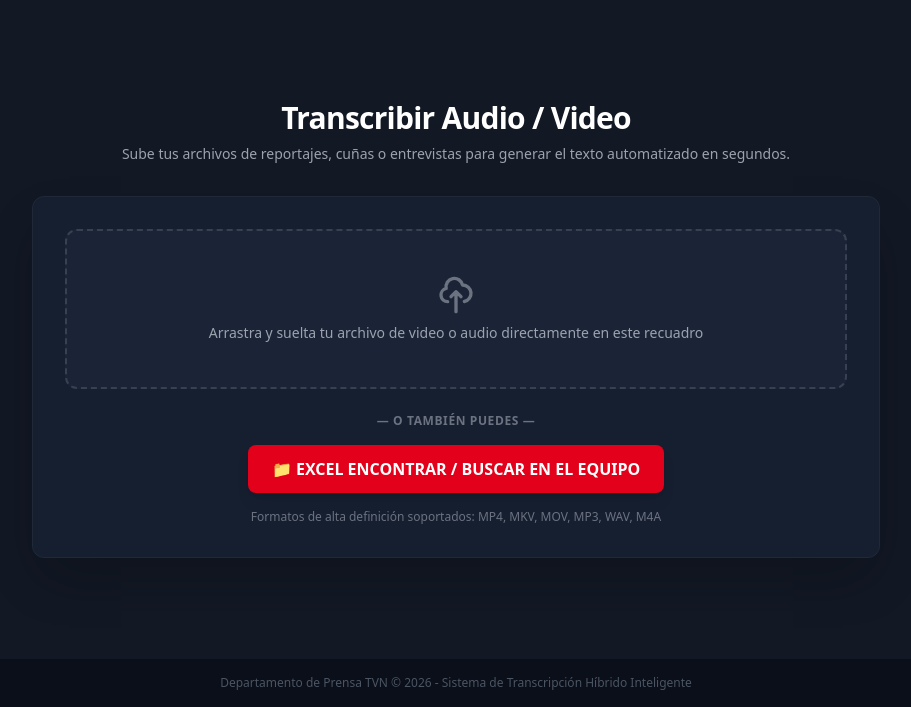
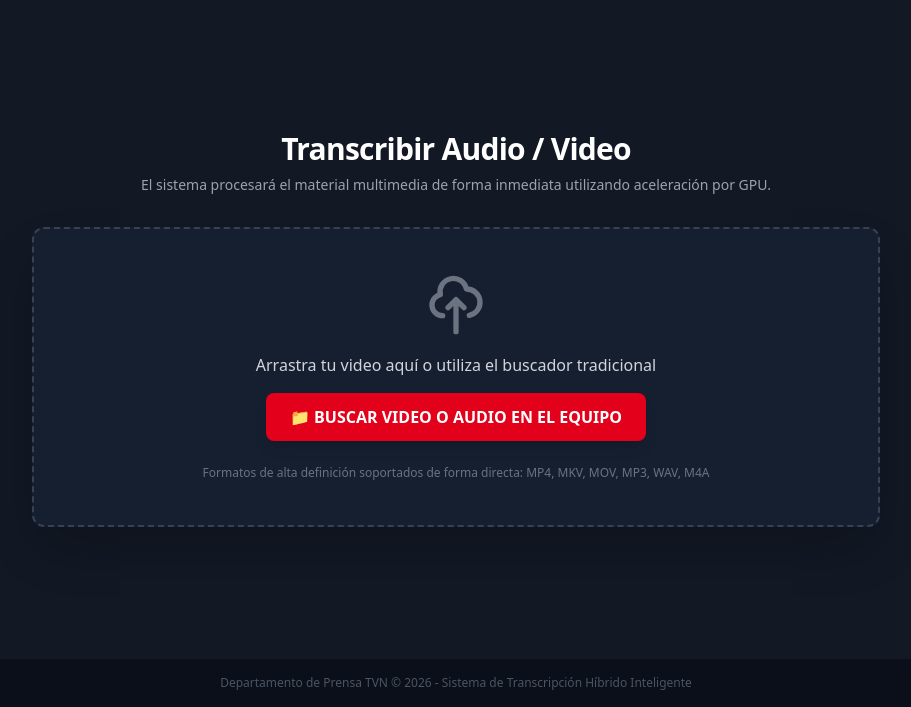
Before and after one commit to sergiofica-max/transcriptor-tvn-1, a FastAPI app: page / in a window 1280 px wide. Shown: the part 93-800 px from the top of the page, without its empty margins (184-1095 px from the left). Run offline with FastAPI, Linux system fonts and the light colour scheme; some libraries are stand-ins or nearby versions.

Commit message:
Update index.html

```diff
--- a/TVN-TRANSCRIPTOR/templates/index.html
+++ b/TVN-TRANSCRIPTOR/templates/index.html
@@ -7,12 +7,9 @@
     <script src="https://cdn.tailwindcss.com"></script>
     <style>
         .glow-pulse {
-            box-shadow: 0 0 15px rgba(226, 0, 26, 0.2);
-            animation: pulseGlow 2s infinite;
-        }
-        @keyframes pulseGlow {
-            0%, 100% { opacity: 0.9; box-shadow: 0 0 15px rgba(226, 0, 26, 0.2); }
-            50% { opacity: 1; box-shadow: 0 0 25px rgba(226, 0, 26, 0.6); }
+            border-color: #E2001A !important;
+            background-color: #1c2536 !important;
+            box-shadow: 0 0 20px rgba(226, 0, 26, 0.4);
         }
     </style>
 </head>
@@ -34,45 +31,49 @@
     <main class="flex-1 flex flex-col items-center justify-center p-6 w-full max-w-4xl mx-auto">
         <div class="text-center max-w-2xl mb-8">
             <h2 class="text-3xl font-extrabold mb-2 tracking-tight">Transcribir Audio / Video</h2>
-            <p class="text-gray-400 text-sm">Sube tus archivos de reportajes, cuñas o entrevistas para generar el texto automatizado en segundos.</p>
+            <p class="text-gray-400 text-sm">El sistema procesará el material multimedia de forma inmediata utilizando aceleración por GPU.</p>
         </div>
 
-        <div class="w-full bg-[#161f30] border border-gray-800 rounded-xl p-8 flex flex-col items-center justify-center shadow-2xl">
+        <div id="dropzone" class="w-full bg-[#161f30] border-2 border-dashed border-gray-700 rounded-xl p-8 flex flex-col items-center justify-center shadow-2xl transition-all duration-300 min-h-[300px]">
 
-            <div id="dropzone" class="w-full h-40 border-2 border-dashed border-gray-700 bg-[#1a2436] rounded-xl flex flex-col items-center justify-center p-4 transition-all duration-300 mb-6">
-                <svg xmlns="http://www.w3.org/2000/svg" class="h-10 w-10 text-gray-500 mb-2" fill="none" viewBox="0 0 24 24" stroke="currentColor">
-                    <path stroke-linecap="round" stroke-linejoin="round" stroke-width="2" d="M7 16a4 4 0 01-.88-7.903A5 5 0 1115.9 6L16 6a5 5 0 011 9.9M15 13l-3-3m0 0l-3 3m3-3v12" />
-                </svg>
-                <p class="text-sm font-medium text-gray-400 text-center">
-                    Arrastra y suelta tu archivo de video o audio directamente en este recuadro
-                </p>
-            </div>
+            <svg xmlns="http://www.w3.org/2000/svg" class="h-16 w-16 text-gray-500 mb-4" fill="none" viewBox="0 0 24 24" stroke="currentColor">
+                <path stroke-linecap="round" stroke-linejoin="round" stroke-width="2" d="M7 16a4 4 0 01-.88-7.903A5 5 0 1115.9 6L16 6a5 5 0 011 9.9M15 13l-3-3m0 0l-3 3m3-3v12" />
+            </svg>
 
-            <div class="text-xs text-gray-500 font-bold uppercase tracking-wider mb-4">— O TAMBIÉN PUEDES —</div>
+            <p class="text-base font-medium text-gray-300 text-center mb-4">
+                Arrastra tu video aquí o utiliza el buscador tradicional
+            </p>
 
-            <div class="relative">
+            <div class="relative cursor-pointer">
                 <input type="file" id="fileInput" accept="video/*,audio/*" class="absolute inset-0 w-full h-full opacity-0 cursor-pointer z-50">
-                <button type="button" class="bg-[#E2001A] hover:bg-red-700 text-white font-bold px-6 py-3 rounded-lg shadow-lg flex items-center gap-2 transition-colors duration-200 pointer-events-none">
-                    📁 EXCEL ENCONTRAR / BUSCAR EN EL EQUIPO
+                <button type="button" class="bg-[#E2001A] hover:bg-red-700 text-white font-bold px-6 py-3 rounded-lg shadow-lg flex items-center gap-2 transition-colors duration-200">
+                    📁 BUSCAR VIDEO O AUDIO EN EL EQUIPO
                 </button>
             </div>
 
-            <p class="text-xs text-gray-500 mt-4 text-center">Formatos de alta definición soportados: MP4, MKV, MOV, MP3, WAV, M4A</p>
+            <p class="text-xs text-gray-500 mt-6 text-center">Formatos de alta definición soportados de forma directa: MP4, MKV, MOV, MP3, WAV, M4A</p>
         </div>
 
-        <div id="status-card" class="w-full mt-6 p-4 rounded-xl bg-[#1c2536] border border-gray-800 hidden">
-            <div class="flex items-center justify-between mb-2">
-                <span id="status-text" class="text-sm font-semibold text-gray-300">Preparando archivo...</span>
+        <div id="status-card" class="w-full mt-6 p-6 rounded-xl bg-[#1c2536] border border-gray-800 hidden">
+            <div class="flex items-center justify-between mb-3">
+                <div class="flex items-center gap-3">
+                    <div class="w-3 h-3 bg-[#E2001A] rounded-full animate-ping"></div>
+                    <span id="status-text" class="text-sm font-semibold text-gray-200">Iniciando flujo de transcripción...</span>
+                </div>
                 <span id="status-percentage" class="text-xs font-bold text-[#E2001A]">0%</span>
             </div>
-            <div class="w-full bg-gray-800 rounded-full h-2">
-                <div id="status-bar" class="bg-[#E2001A] h-2 rounded-full transition-all duration-200" style="width: 0%"></div>
+            <div class="w-full bg-gray-800 rounded-full h-2.5 mb-2">
+                <div id="status-bar" class="bg-[#E2001A] h-2.5 rounded-full transition-all duration-300" style="width: 0%"></div>
             </div>
+            <p class="text-xs text-gray-400 italic" id="status-subtext">Conectando con los motores de WhisperX en tiempo real...</p>
         </div>
 
         <div id="result-card" class="w-full mt-6 hidden">
-            <label class="block text-xs font-bold uppercase tracking-wider text-gray-400 mb-2">Libreto de Prensa Generado:</label>
-            <textarea id="transcription-output" class="w-full h-64 p-4 bg-[#161f30] border-l-4 border-[#E2001A] text-gray-100 font-mono text-sm rounded-r-xl focus:outline-none resize-none" readonly></textarea>
+            <div class="flex justify-between items-center mb-2">
+                <label class="block text-xs font-bold uppercase tracking-wider text-gray-400">Libreto de Prensa Generado:</label>
+                <span class="text-xs text-emerald-400 font-bold bg-emerald-950/50 px-2 py-0.5 rounded border border-emerald-800 animate-pulse">● Transcribiendo en vivo</span>
+            </div>
+            <textarea id="transcription-output" class="w-full h-72 p-4 bg-[#161f30] border-l-4 border-[#E2001A] text-gray-100 font-mono text-sm rounded-r-xl focus:outline-none resize-none shadow-inner" readonly placeholder="Esperando las primeras líneas del motor de IA..."></textarea>
         </div>
     </main>
 
@@ -86,45 +87,62 @@
         const statusCard = document.getElementById('status-card');
         const statusBar = document.getElementById('status-bar');
         const statusText = document.getElementById('status-text');
+        const statusSubtext = document.getElementById('status-subtext');
         const statusPercentage = document.getElementById('status-percentage');
         const resultCard = document.getElementById('result-card');
         const outputText = document.getElementById('transcription-output');
 
-        // Escucha directa al input nativo
+        // Escuchar selección por buscador tradicional
         fileInput.addEventListener('change', (e) => {
             if (e.target.files && e.target.files.length > 0) {
                 handleFile(e.target.files[0]);
             }
         });
 
-        // Prevenir comportamiento por defecto del navegador en toda la ventana
-        window.addEventListener('dragover', (e) => e.preventDefault(), false);
-        window.addEventListener('drop', (e) => e.preventDefault(), false);
-
-        // Eventos sobre la zona de arrastre
-        dropzone.addEventListener('dragover', (e) => {
-            e.preventDefault();
-            dropzone.classList.add('border-[#E2001A]', 'bg-[#1c2536]', 'glow-pulse');
+        // PREVENIR COMPORTAMIENTO POR DEFECTO DEL NAVEGADOR (EVITA QUE ABRA EL VIDEO)
+        ['dragenter', 'dragover', 'dragleave', 'drop'].forEach(eventName => {
+            window.addEventListener(eventName, (e) => {
+                e.preventDefault();
+                e.stopPropagation();
+            }, false);
+            dropzone.addEventListener(eventName, (e) => {
+                e.preventDefault();
+                e.stopPropagation();
+            }, false);
         });
 
-        dropzone.addEventListener('dragleave', () => {
-            dropzone.classList.remove('border-[#E2001A]', 'bg-[#1c2536]', 'glow-pulse');
+        // EFECTOS VISUALES AL ARRASTRAR SOBRE LA DROPZONE
+        ['dragenter', 'dragover'].forEach(eventName => {
+            dropzone.addEventListener(eventName, () => {
+                dropzone.classList.add('glow-pulse');
+            }, false);
         });
 
-        dropzone.addEventListener('drop', (e) => {
-            e.preventDefault();
-            dropzone.classList.remove('border-[#E2001A]', 'bg-[#1c2536]', 'glow-pulse');
-            if (e.dataTransfer && e.dataTransfer.files.length > 0) {
-                handleFile(e.dataTransfer.files[0]);
-            }
+        ['dragleave', 'drop'].forEach(eventName => {
+            dropzone.addEventListener(eventName, () => {
+                dropzone.classList.remove('glow-pulse');
+            }, false);
         });
 
+        // CAPTURAR SOLTADO DE ARCHIVO (DRAG & DROP CORREGIDO)
+        dropzone.addEventListener('drop', (e) => {
+            const dt = e.dataTransfer;
+            if (dt && dt.files && dt.files.length > 0) {
+                handleFile(dt.files[0]);
+            }
+        }, false);
+
+        // ENVIAR Y ACTIVAR TRANSCRIPCIÓN INMEDIATA
         function handleFile(file) {
             if (!file) return;
 
+            // Mostrar paneles INMEDIATAMENTE para dar feedback al usuario de prensa
             statusCard.classList.remove('hidden');
-            resultCard.classList.add('hidden');
-            statusText.innerText = `Subiendo: ${file.name} (${(file.size / (1024 * 1024)).toFixed(1)} MB)`;
+            resultCard.classList.remove('hidden'); // Se abre el cuadro de texto de inmediato
+            outputText.value = "";
+
+            statusText.innerText = "Subiendo y preparando flujo multimedia...";
+            statusSubtext.innerText = `Procesando: ${file.name} (${(file.size / (1024 * 1024)).toFixed(1)} MB)`;
 
             const formData = new FormData();
             formData.append('file', file);
@@ -132,6 +150,7 @@
             const xhr = new XMLHttpRequest();
             xhr.open('POST', '/upload', true);
 
+            // Progreso de carga en tiempo real
             xhr.upload.addEventListener('progress', (e) => {
                 if (e.lengthComputable) {
                     const porcentaje = Math.round((e.loaded / e.total) * 100);
@@ -139,8 +158,8 @@
                     statusPercentage.innerText = porcentaje + '%';
 
                     if (porcentaje === 100) {
-                        statusText.innerText = "Material recibido. Procesando con WhisperX en Colab...";
-                        statusBar.classList.add('animate-pulse');
+                        statusText.innerText = "Video recibido en el servidor.";
+                        statusSubtext.innerText = "Iniciando procesamiento con el motor WhisperX...";
                     }
                 }
             });
@@ -148,15 +167,17 @@
             xhr.onload = function() {
                 if (xhr.status === 200) {
                     const respuesta = JSON.parse(xhr.responseText);
+                    // Comenzar a consultar el texto de inmediato
                     verificarEstado(respuesta.task_id);
                 } else {
-                    statusText.innerText = "Error al subir material a Railway.";
+                    statusText.innerText = "Error al inicializar la tarea en Railway.";
                 }
             };
 
             xhr.send(formData);
         }
 
+        // CONSULTA EN TIEMPO REAL AL WORKER
         function verificarEstado(taskId) {
             const interval = setInterval(async () => {
                 try {
@@ -164,17 +185,20 @@
                     const data = await res.json();
 
                     if (data.estado === 'procesando') {
-                        statusText.innerText = "El motor de IA de Google Colab está procesando tu libreto...";
+                        statusText.innerText = "El motor de Inteligencia Artificial está transcribiendo...";
+                        statusSubtext.innerText = "Generando libreto por bloques de tiempo con WhisperX...";
                     } else if (data.estado === 'completado') {
                         clearInterval(interval);
                         statusCard.classList.add('hidden');
-                        resultCard.classList.remove('hidden');
                         outputText.value = data.texto;
+                        // Cambiar la etiqueta a completado
+                        document.querySelector('.animate-pulse').innerText = "● Transcripción Finalizada";
+                        document.querySelector('.animate-pulse').className = "text-xs text-emerald-400 font-bold bg-emerald-950/50 px-2 py-0.5 rounded border border-emerald-800";
                     }
                 } catch (err) {
-                    console.error(err);
+                    console.error("Error en polling:", err);
                 }
-            }, 3000);
+            }, 2500); // Consulta rápida cada 2.5 segundos para máxima inmediatez
         }
     </script>
 </body>
```
